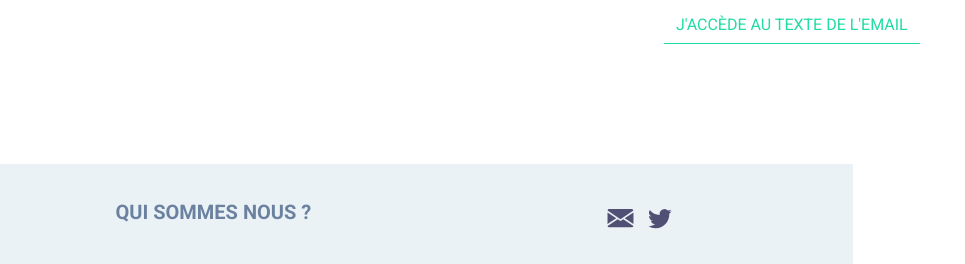
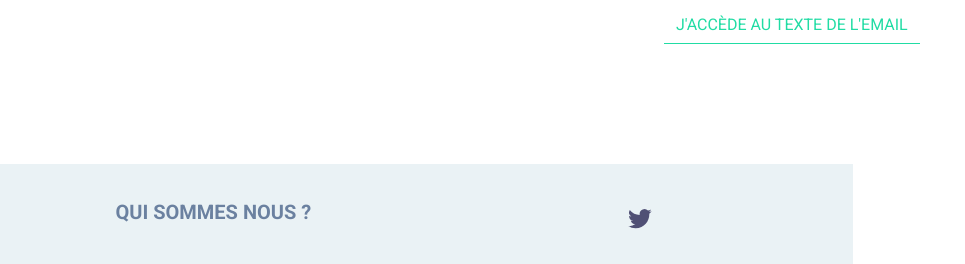
Before and after one commit to aktiur/allodepute, a Django app: template src/appels/templates/pages/index.html in a window 1280 px wide. Shown: the part 1353-1617 px from the top of the page, without its empty margins (0-965 px from the left). Run offline with Django 3.2, Linux system fonts and the light colour scheme; the template is opened without the code that fills it, so the values that code supplies are empty; some libraries are stand-ins or nearby versions.

Commit message:
Icone twitter + meilleur espacement du logo

```diff
--- a/src/appels/templates/appels/layout.html
+++ b/src/appels/templates/appels/layout.html
@@ -22,11 +22,8 @@
   <div class="container-fluid">
     <div class="row">
       <div id="header" class="col-md-3 col-1 bg-primary">
-        <div class="icon d-none d-md-block">
-          <img src="{% static "img/email.svg" %}" height="40px"><img src="{% static "img/twitter.svg" %}" height="40px">
-        </div>
       </div>
-      <div class="col-10 col-md-8 col-lg-6 pb-4">
+      <div class="col-10 col-md-8 col-lg-6 pb-5">
         <svg id="logo" xmlns="http://www.w3.org/2000/svg" viewBox="0 0 741.18 172.16">
           <defs>
             <style> .a {
@@ -201,8 +198,11 @@
     <div class="col-md-4 bg-light footer my-auto pt-4">
       <h5><a href="https://reformedesretraites.fr/">Qui sommes nous ?</a></h5>
     </div>
-    <div class="col-md-4 bg-light footer my-auto pt-4"><img src="{% static "img/email.svg" %}" height="40px"><img
-        src="{% static "img/twitter.svg" %}" height="40px"></div>
+    <div class="col-md-4 bg-light footer my-auto pt-4">
+      <a href="https://twitter.com/nosretraites/">
+        <img src="{% static "img/twitter.svg" %}" height="40px">
+      </a>
+    </div>
   </div>
 </footer>
 
```
